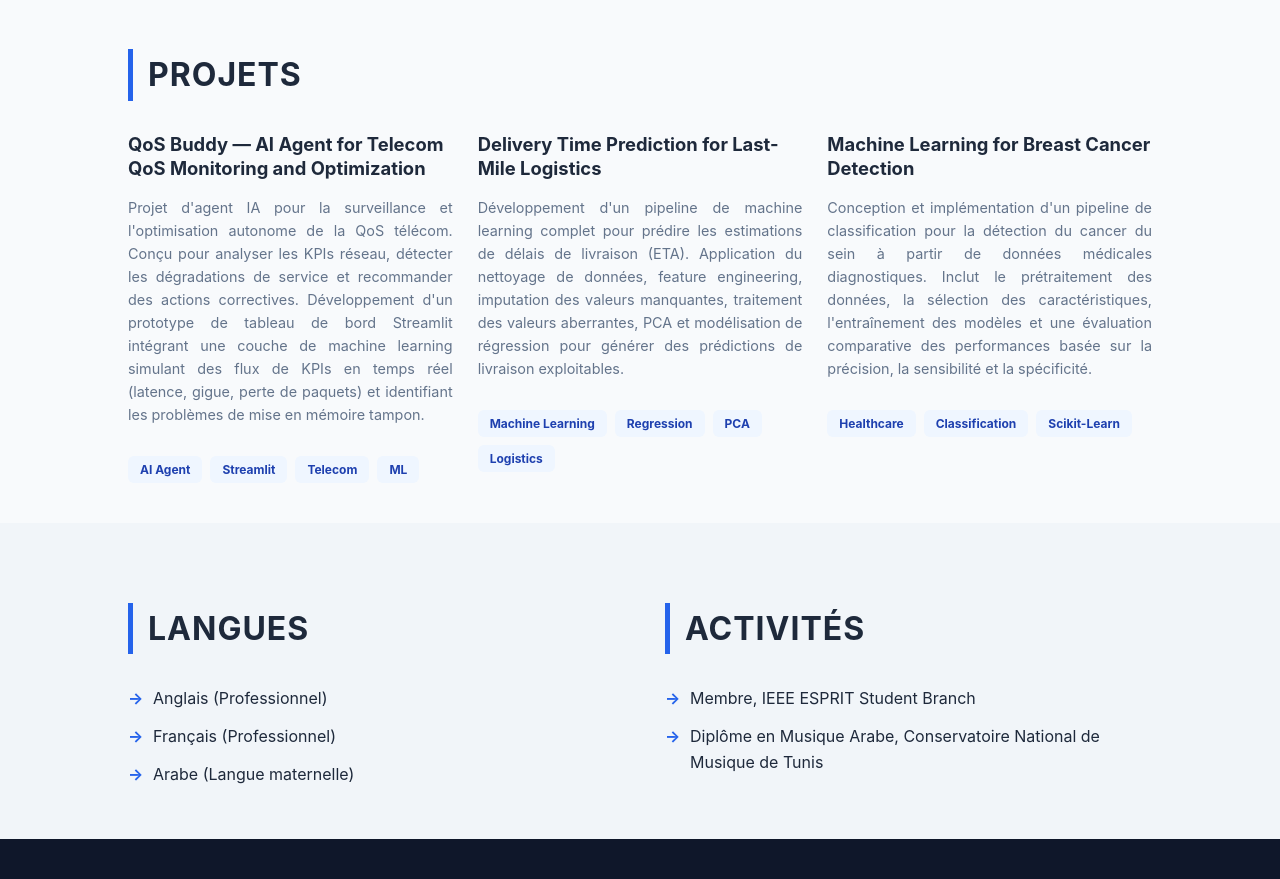
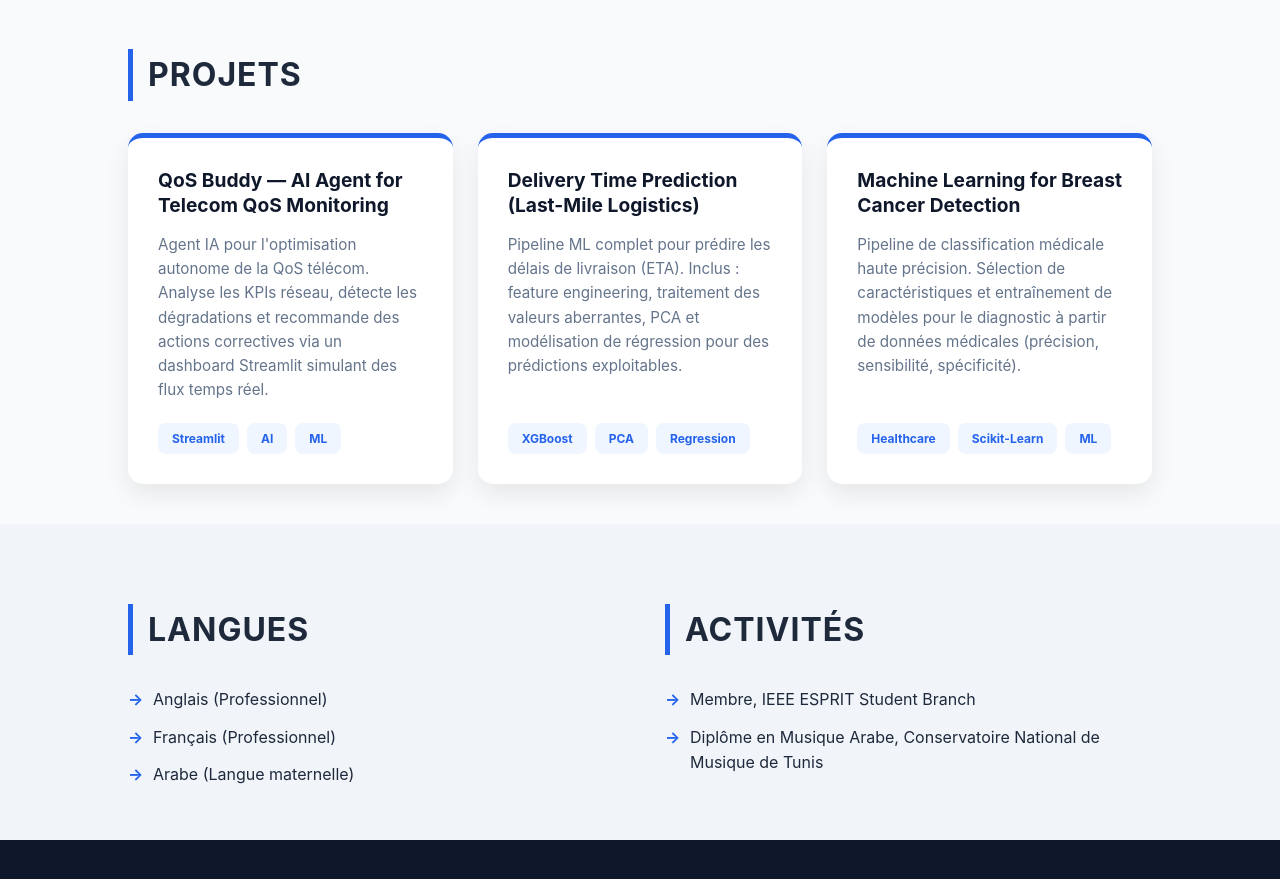
Before and after one commit to Mejdi-Sidaoui/MonCV, a plain HTML site: page index.html in a window 1280 px wide. Shown: the part 1800-2679 px from the top of the page. Drawn offline with Linux system fonts and the light colour scheme.

Commit message:
Update index.html

```diff
--- a/index.html
+++ b/index.html
@@ -77,28 +77,59 @@
         .time-desc { font-size: 0.95rem; color: var(--text-muted); }
 
        /* --- PROJECTS --- */
-        .project-grid { display: grid; grid-template-columns: repeat(auto-fit, minmax(320px, 1fr)); gap: 25px; }
+.project-grid {
+    display: grid;
+    grid-template-columns: repeat(auto-fit, minmax(320px, 1fr));
+    gap: 25px;
+}
+
 .p-card {
+    background: var(--white); /* Fond blanc indispensable */
+    padding: 30px;
+    border-radius: 15px;
+    box-shadow: 0 10px 25px rgba(0,0,0,0.08); /* Ombre douce comme sur l'image */
+    border-top: 5px solid var(--accent); /* La fameuse barre bleue en haut */
     display: flex;
     flex-direction: column;
     height: 100%;
+    transition: transform 0.3s ease; /* Petit effet au survol */
+}
+
+.p-card:hover {
+    transform: translateY(-5px); /* La carte monte légèrement au survol */
+}
+
+.p-card h3 {
+    font-size: 1.2rem;
+    color: var(--primary);
+    margin-bottom: 15px;
+    line-height: 1.3;
+    font-weight: 700;
 }
 
 .p-card p {
-    font-size: 0.9rem;
+    font-size: 0.95rem;
     color: var(--text-muted);
-    margin-bottom: 15px;
-    flex-grow: 1; /* Pousse les tags vers le bas */
-    text-align: justify;
+    margin-bottom: 20px;
+    flex-grow: 1; /* Pousse les tags vers le bas pour l'alignement */
+    line-height: 1.6;
 }
 
-        .p-card h3 {
-    font-size: 1.15rem;
-    margin-bottom: 15px;
-    line-height: 1.3;
+.tags {
+    margin-top: auto; /* Aligne les tags en bas de la carte */
+    display: flex;
+    flex-wrap: wrap;
+    gap: 8px;
 }
-        .tags { margin-top: 15px; display: flex; flex-wrap: wrap; gap: 8px; }
-        .tag { background: #eff6ff; color: #1e40af; padding: 4px 12px; border-radius: 6px; font-size: 0.75rem; font-weight: 700; }
+
+.tag {
+    background: #eff6ff; /* Bleu très clair */
+    color: var(--accent); /* Bleu pro */
+    padding: 6px 14px;
+    border-radius: 8px;
+    font-size: 0.75rem;
+    font-weight: 700;
+}
 
         /* --- LANGUES & ACTIVITES (NEW) --- */
         .extra-grid { display: grid; grid-template-columns: 1fr 1fr; gap: 50px; }
@@ -235,44 +266,37 @@
 
             <!-- Projet 1 -->
             <div class="p-card">
-                    <h3>QoS Buddy — AI Agent for Telecom QoS Monitoring and Optimization</h3>
-                    <div class="fr">
-                        <p>Projet d'agent IA pour la surveillance et l'optimisation autonome de la QoS télécom. Conçu pour analyser les KPIs réseau, détecter les dégradations de service et recommander des actions correctives. Développement d'un prototype de tableau de bord Streamlit intégrant une couche de machine learning simulant des flux de KPIs en temps réel (latence, gigue, perte de paquets) et identifiant les problèmes de mise en mémoire tampon.</p>
+                <h3>QoS Buddy — AI Agent for Telecom QoS Monitoring</h3>
+                <p class="fr">Agent IA pour l'optimisation autonome de la QoS télécom. Analyse les KPIs réseau, détecte les dégradations et recommande des actions correctives via un dashboard Streamlit simulant des flux temps réel.</p>
+                <p class="en">AI agent for autonomous telecom QoS monitoring. Analyzes network KPIs, detects degradations, and recommends corrective actions via a Streamlit dashboard simulating real-time streams.</p>
+                <div class="tags">
+                    <span class="tag">Streamlit</span><span class="tag">AI</span><span class="tag">ML</span>
                 </div>
-                    <div class="en">
-                        <p>AI-agent project for autonomous telecom QoS monitoring and optimization, designed to analyze network KPIs, detect service degradations, diagnose likely root causes, and recommend corrective actions. Built a Streamlit-based prototype dashboard with a machine-learning layer that simulates real-time KPI streams (latency, jitter, packet loss, throughput), identifies buffer-related issues such as bufferbloat, and suggests optimization actions.</p>
-                    </div>
-                    <div class="tags"><span class="tag">AI Agent</span><span class="tag">Streamlit</span><span class="tag">Telecom</span><span class="tag">ML</span></div>
             </div>
 
             <!-- Projet 2 -->
             <div class="p-card">
-                    <h3>Delivery Time Prediction for Last-Mile Logistics</h3>
-                    <div class="fr">
-                        <p>Développement d'un pipeline de machine learning complet pour prédire les estimations de délais de livraison (ETA). Application du nettoyage de données, feature engineering, imputation des valeurs manquantes, traitement des valeurs aberrantes, PCA et modélisation de régression pour générer des prédictions de livraison exploitables.</p>
+                <h3>Delivery Time Prediction (Last-Mile Logistics)</h3>
+                <p class="fr">Pipeline ML complet pour prédire les délais de livraison (ETA). Inclus : feature engineering, traitement des valeurs aberrantes, PCA et modélisation de régression pour des prédictions exploitables.</p>
+                <p class="en">End-to-end ML pipeline to predict delivery time estimates (ETA). Includes feature engineering, outlier treatment, PCA, and regression modeling for actionable predictions.</p>
+                <div class="tags">
+                    <span class="tag">XGBoost</span><span class="tag">PCA</span><span class="tag">Regression</span>
                 </div>
-                    <div class="en">
-                        <p>Developed an end-to-end machine learning pipeline to predict delivery time estimates (ETA) for a last-mile logistics platform. Applied data cleaning, feature engineering, missing-value imputation, outlier treatment, encoding, robust scaling, PCA, and regression modeling to generate actionable delivery-time predictions.</p>
-                    </div>
-                    <div class="tags"><span class="tag">Machine Learning</span><span class="tag">Regression</span><span class="tag">PCA</span><span class="tag">Logistics</span></div>
             </div>
 
             <!-- Projet 3 -->
             <div class="p-card">
                 <h3>Machine Learning for Breast Cancer Detection</h3>
-                    <div class="fr">
-                        <p>Conception et implémentation d'un pipeline de classification pour la détection du cancer du sein à partir de données médicales diagnostiques. Inclut le prétraitement des données, la sélection des caractéristiques, l'entraînement des modèles et une évaluation comparative des performances basée sur la précision, la sensibilité et la spécificité.</p>
+                <p class="fr">Pipeline de classification médicale haute précision. Sélection de caractéristiques et entraînement de modèles pour le diagnostic à partir de données médicales (précision, sensibilité, spécificité).</p>
+                <p class="en">High-precision medical classification pipeline. Feature selection and model training for diagnosis based on medical data (accuracy, sensitivity, and specificity metrics).</p>
+                <div class="tags">
+                    <span class="tag">Healthcare</span><span class="tag">Scikit-Learn</span><span class="tag">ML</span>
                 </div>
-                    <div class="en">
-                        <p>Designed and implemented a machine learning classification pipeline for breast cancer detection using diagnostic medical data, involving data preprocessing, feature selection, model training, and comparative performance evaluation across multiple algorithms using accuracy, sensitivity, and specificity metrics.</p>
-                    </div>
-                    <div class="tags"><span class="tag">Healthcare</span><span class="tag">Classification</span><span class="tag">Scikit-Learn</span></div>
             </div>
 
         </div>
     </div>
 </section>
-
     <!-- LANGUES & ACTIVITES -->
     <section id="extra" style="background: #f1f5f9;">
         <div class="container extra-grid">
```
Lines whose indentation alone changed are shown as unchanged.
